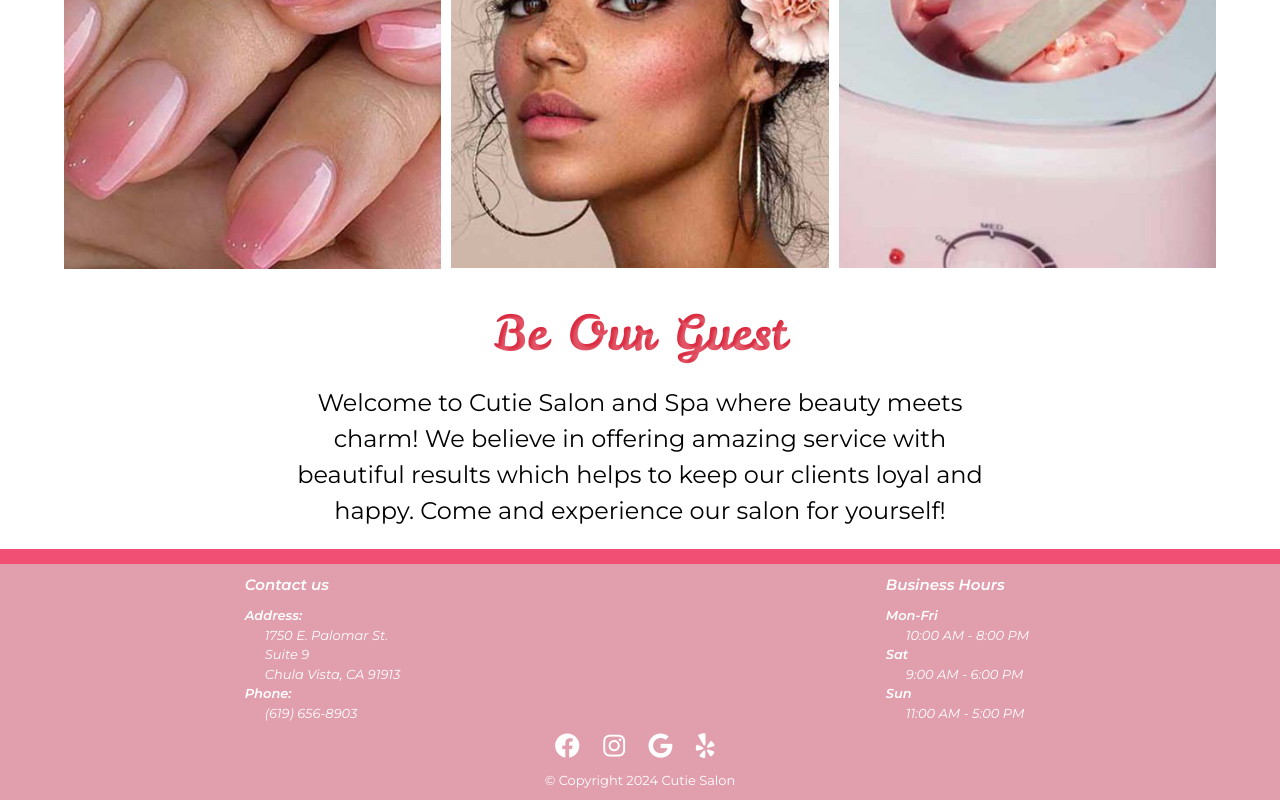
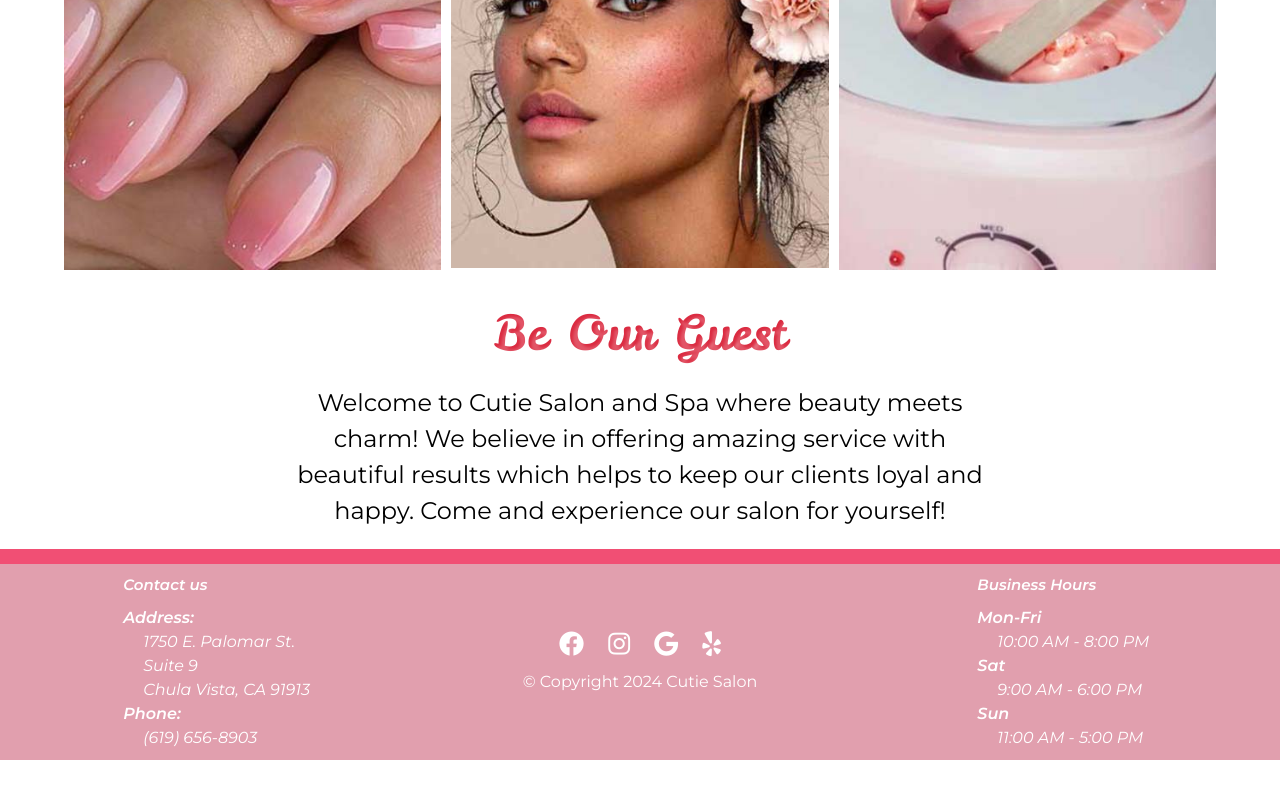
Before and after one commit to LiliiaPav/Fall2023_COMM675, a plain HTML site: page root/index.html in a window 1280 px wide. Shown: the part 457-1257 px from the top of the page. After the commit the page ends 1217 px from the top, so only its background shows below. Drawn offline with Linux system fonts and the light colour scheme.

Commit message:
body flex, footer margin top auto

```diff
--- a/root/css/main.css
+++ b/root/css/main.css
@@ -34,7 +34,8 @@
     font-family: var(--primary-font);
     margin: auto;
     min-height: 100vh;
-
+    display: flex;
+    flex-direction: column;
 }
 
 /*---------Navigation START-----------*/
@@ -165,7 +166,7 @@
     border-top: solid 15px var(--primary-color);
     padding: var(--spacer) var(--spacer);
     width: 100%;
-    margin-top: var(--spacer-dbl);
+    margin: var(--spacer-dbl) 0 auto;
     color: var(--neutral-lt-color);
     display: grid;
     gap: var(--spacer);
@@ -174,11 +175,15 @@
     line-height: var(--line-h);
     font-size: 1.3rem;
     justify-items: center;
+
+
+
 }
 
-footer p, footer #social{
+footer #social{
     grid-column: 1 / span 2;
-    justify-self:  center;}
+    text-align: center;
+}
 
 #social p{
     margin-top: var(--spacer);
@@ -281,7 +286,7 @@
 
     #home img, #test{
         width: 100%;
-        margin: 0;
+        height: 100%;
     }
 
     #home picture img{
@@ -289,6 +294,21 @@
         margin: 0;
     }
 
+    footer{
+        display: grid;
+        gap: var(--spacer);
+        grid-template-columns: repeat(3, 1fr);
+        grid-template-rows: 1fr;
+        line-height: var(--line-h);
+        font-size: 1.6rem;
+        justify-items: center;
+        align-items: center;
+
+    }
+
+footer #social{  grid-column: 2 ;  }
+
+#hours{order:3}
 
 
 
--- a/root/index.html
+++ b/root/index.html
@@ -76,7 +76,7 @@
         </main>
 
        <footer>
-            <section id="address">
+            <section >
                 <h3>Contact us</h3>
                 <dl>
                     <dt>Address:</dt>
@@ -93,9 +93,9 @@
                   </dl>
             </section>
 
-            <section >
+            <section id="hours">
                 <h3>Business Hours</h3>
-                <dl id="hours">
+                <dl >
                     <dt>Mon-Fri</dt>
                     <dd> 10:00 AM - 8:00 PM</dd>
                     <dt>Sat</dt>
```
